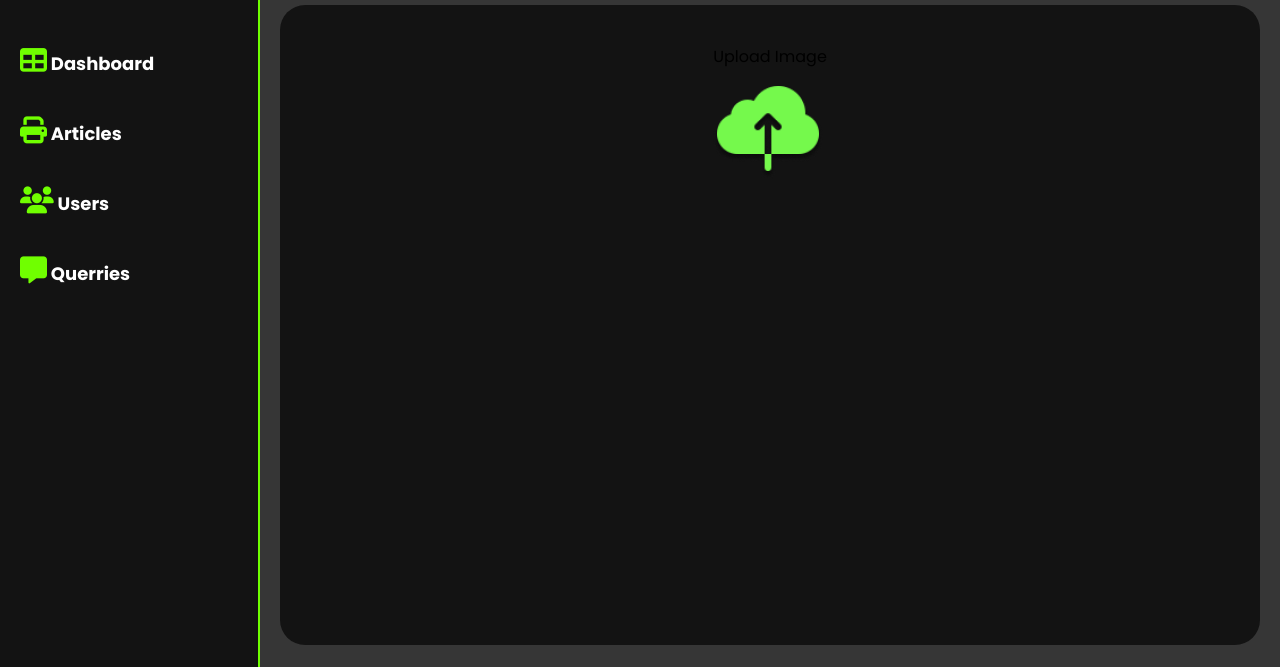
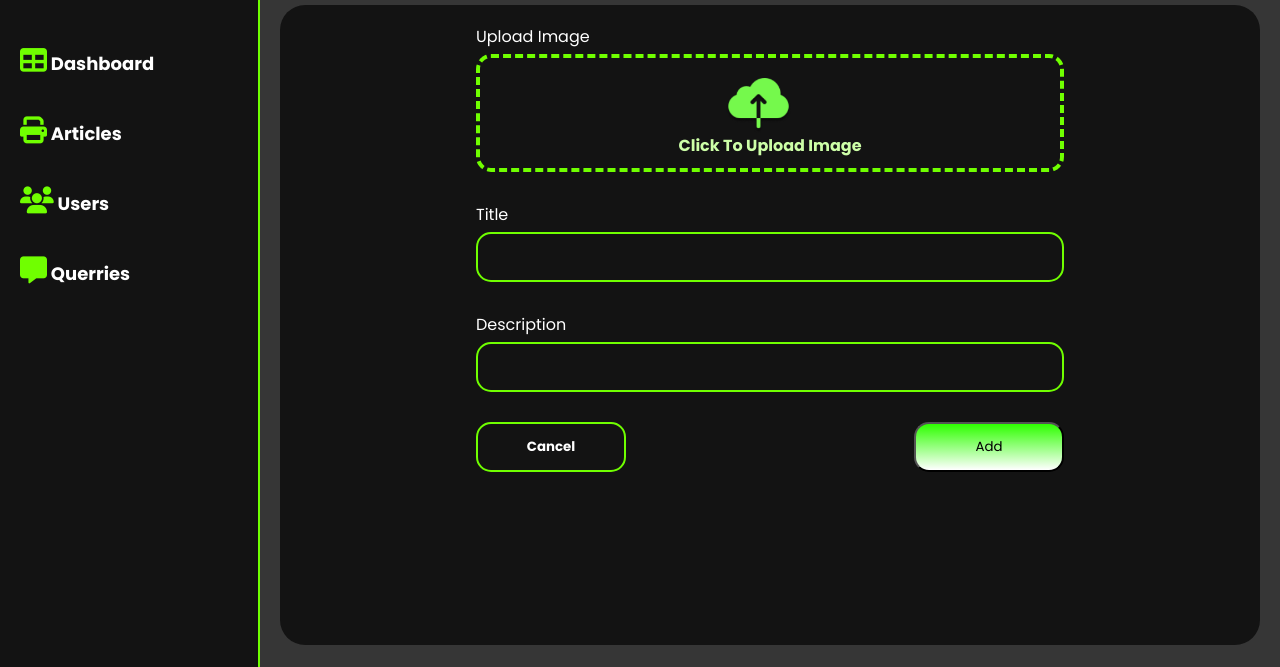
Before and after one commit to Kwizera-bonheur123/my-brand, a plain HTML site: page add_article.html in a window 1280 px wide. Shown: the part 133-800 px from the top of the page. Drawn offline with nearby package versions, Linux system fonts and the light colour scheme; a web font is replaced by a local one.

Commit message:
finish doing add article page

```diff
--- /dev/null
+++ b/add_article.css
@@ -0,0 +1,84 @@
+@import url('https://fonts.googleapis.com/css2?family=Poppins:ital,wght@0,100;0,200;0,300;0,400;0,500;0,600;0,700;0,800;0,900;1,100;1,200;1,300;1,400;1,500;1,600;1,700;1,800;1,900&display=swap');
+
+:root {
+    --primary: #70FF00;
+    --secondary: #131313;
+    --third: #363636;
+}
+
+* {
+    padding: 0;
+    margin: 0;
+    box-sizing: border-box;
+    list-style: none;
+    font-family: 'Poppins', sans-serif;
+}
+.form{
+    background-color: var(--secondary);
+    height: 80vh;
+    width: 100%;
+    border-radius:25px;
+    padding-top: 2%;
+    padding-left: 20%;
+}
+.contents{
+    width: 75%;
+    display: flex;
+    flex-direction: column;
+    gap: 30px;
+}
+.one-field{
+    display: grid;
+    gap: 5px;
+}
+.file_upload{
+    background-color: transparent;
+    width: 100%;
+    padding: 10px 0;
+    border: 4px solid var(--primary);
+    border-style: dashed;
+    border-radius: 15px;
+    display:flex;
+    align-items: center;
+    justify-content: center;
+}
+.file_upload img{
+    width: 65px;
+    height: auto;
+    margin-left: 26%;
+}
+.file_upload p{
+    color: #cdffa7;
+    font-weight: 700;
+    font-size: 16px;
+    text-align: center;
+}
+.one-field label{
+    color: white;
+}
+.one-field input{
+    height: 50px;
+    width: 100%;
+    background-color: transparent;
+    border: 2px solid var(--primary);
+    border-radius: 15px;
+}
+.form .buttons{
+    display: flex;
+    justify-content: space-between;
+}
+.form .buttons button{
+    width: 150px;
+    height: 50px;
+    border-radius: 15px;
+}
+.form .buttons .cancel{
+    background-color: transparent;
+    border: 2px solid var(--primary);
+    color: white;
+    font-weight:700;
+}
+.form .buttons .add{
+    background: rgb(255, 255, 255);
+    background: linear-gradient(0deg, rgba(255, 255, 255, 1) 0%, rgba(46, 255, 0, 1) 100%);
+}
--- a/add_article.html
+++ b/add_article.html
@@ -2,7 +2,7 @@
   <head>
     <title>Admin dashboard</title>
     <link rel="stylesheet" href="./dashboard.css" />
-    <link rel="stylesheet" href="./new_article.css" />
+    <link rel="stylesheet" href="./add_article.css" />
     <link
       rel="stylesheet"
       href="https://cdnjs.cloudflare.com/ajax/libs/font-awesome/6.5.1/css/all.min.css"
@@ -65,10 +65,27 @@
           <h2>ADD NEW ARTICLE</h2>
         </div>
         <form class="form">
-          <div>
-            <label>Upload Image</label>
-            <div>
-              <img src="./Upload to Cloud.png" alt="" />
+          <div class="contents">
+            <div class="one-field">
+              <label>Upload Image</label>
+              <div class="file_upload">
+                <div>
+                  <img src="./Upload to Cloud.png" alt="" />
+                  <p>Click To Upload Image</p>
+                </div>
+              </div>
+            </div>
+            <div class="one-field">
+              <label>Title</label>
+              <input type="text" />
+            </div>
+            <div class="one-field">
+              <label>Description</label>
+              <input type="text" />
+            </div>
+            <div class="buttons">
+              <button class="cancel">Cancel</button>
+              <button class="add">Add</button>
             </div>
           </div>
         </form>
@@ -76,6 +93,5 @@
     </div>
     <script src="./dashboard.js"></script>
     <script src="https://cdnjs.cloudflare.com/ajax/libs/Chart.js/3.7.0/chart.min.js"></script>
-
   </body>
 </html>
--- a/new_article.css
+++ /dev/null
@@ -1,25 +0,0 @@
-@import url('https://fonts.googleapis.com/css2?family=Poppins:ital,wght@0,100;0,200;0,300;0,400;0,500;0,600;0,700;0,800;0,900;1,100;1,200;1,300;1,400;1,500;1,600;1,700;1,800;1,900&display=swap');
-
-:root {
-    --primary: #70FF00;
-    --secondary: #131313;
-    --third: #363636;
-}
-
-* {
-    padding: 0;
-    margin: 0;
-    box-sizing: border-box;
-    list-style: none;
-    font-family: 'Poppins', sans-serif;
-}
-.form{
-    background-color: var(--secondary);
-    height: 80vh;
-    width: 100%;
-    border-radius:25px;
-    display: flex;
-    flex-direction: column;
-    align-items: center;
-    padding-top: 4%;
-}
```
